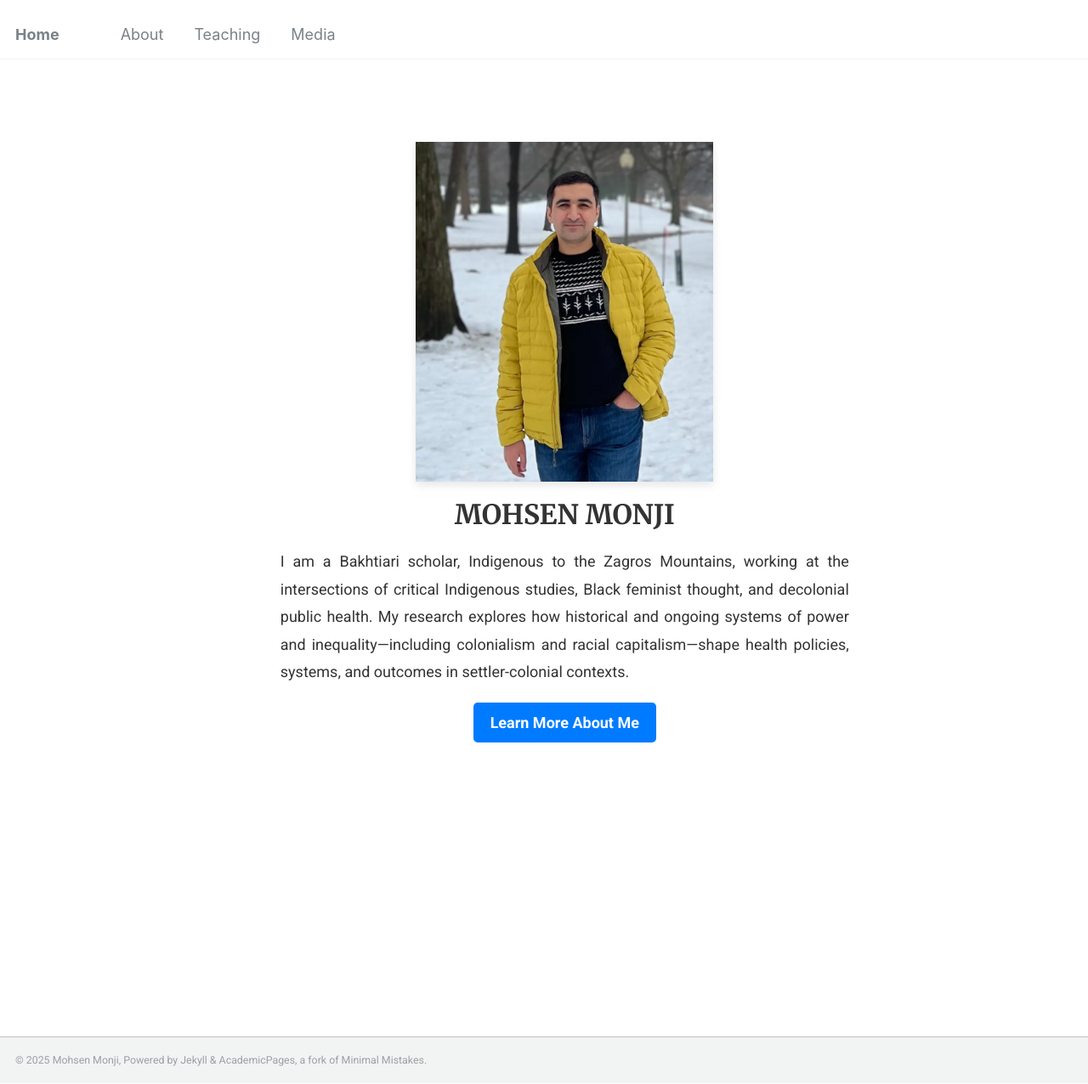
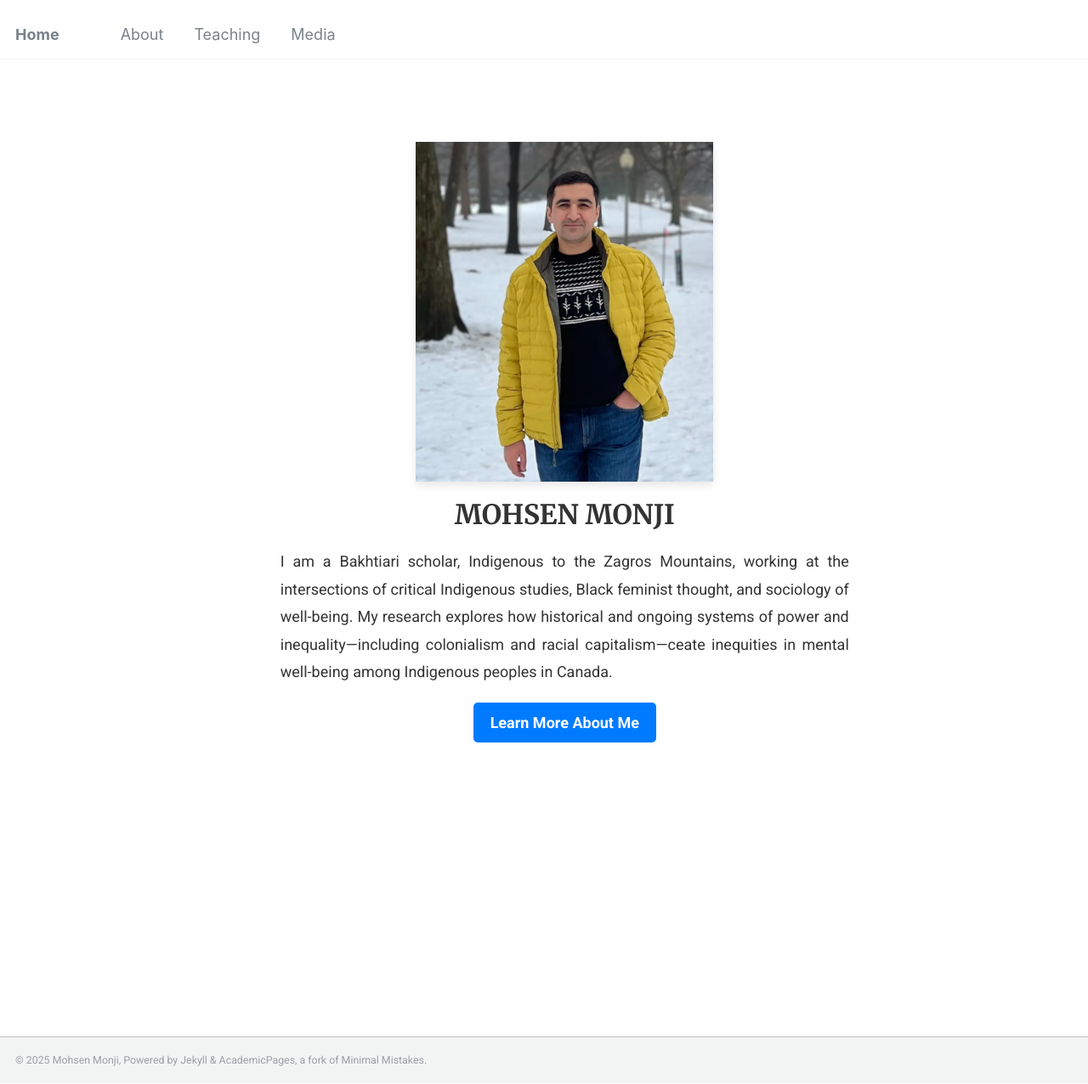
Before and after one commit to Mohsnmonji/mohsnmonji.github.io, a Jekyll site: the page built from _pages/front.md, in a window 1280 px wide and 1276 px high. Shown: the whole window at 85% size. Built offline with Jekyll 4.4.1, drawn with Linux system fonts in a browser that asks for light colours.

Commit message:
Update front.md

```diff
--- a/_pages/front.md
+++ b/_pages/front.md
@@ -25,10 +25,9 @@ hide_avatar: true
   <!-- Description -->
 <p style="font-size:18px; color:#333; text-align:justify; line-height:1.8; margin:20px 0;">
   I am a Bakhtiari scholar, Indigenous to the Zagros Mountains, working at the
-  intersections of critical Indigenous studies, Black feminist thought, and decolonial public
-  health. My research explores how historical and ongoing systems of power and inequality—including
-  colonialism and racial capitalism—shape health policies, systems, and outcomes in settler-colonial
-  contexts.
+  intersections of critical Indigenous studies, Black feminist thought, and sociology
+  of well-being. My research explores how historical and ongoing systems of power and inequality—including
+  colonialism and racial capitalism—ceate inequities in mental well-being among Indigenous peoples in Canada.
 </p>
 
 <p style="font-size:18px; color:#333; text-align:justify; line-height:1.8; margin:20px 0;">
```
